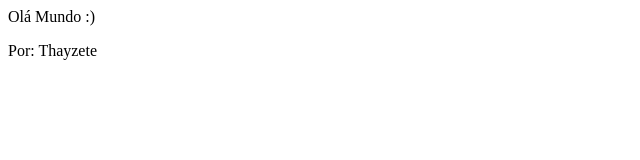
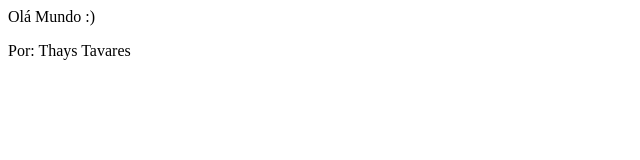
Before and after one commit to ThaysTavaress/atividade01, a plain HTML site: page index.html in a window 1280 px wide. Shown: the full height of the page, 0-640 px from the left. Drawn offline with Linux system fonts and the light colour scheme.

Commit message:
Update index.html

```diff
--- a/index.html
+++ b/index.html
@@ -8,6 +8,6 @@
     <p>Olá Mundo  :)</p>
   </body>
   <footer>
-    <p> Por: Thayzete</p>
+    <p> Por: Thays Tavares</p>
   </footer>
   </html>
```
